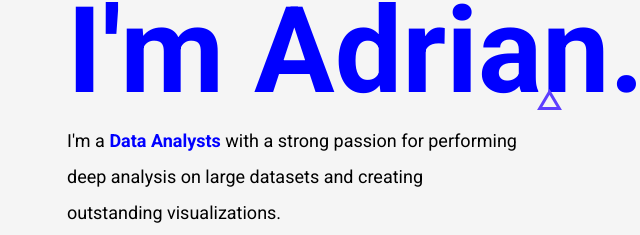
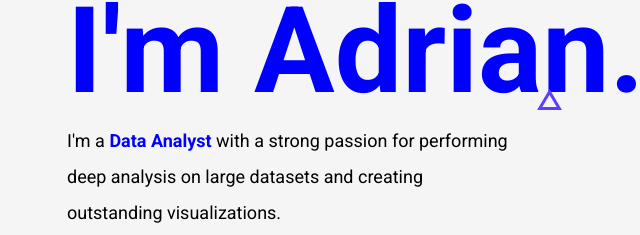
Before and after one commit to ad-adrian/Alexander_Adrian_Porfolio, a plain HTML site: page index.html in a window 1280 px wide. Shown: the part 313-548 px from the top of the page, 103-743 px from the left. Drawn offline with nearby package versions, Linux system fonts and the light colour scheme.

Commit message:
Update index.html

```diff
--- a/index.html
+++ b/index.html
@@ -71,7 +71,7 @@
                 <h1 class="title">Hey</h1>
                 <h1 class="title title--secondary blue ">I'm Adrian.</h1>
 
-                <p class="header__para">I'm a <b><span class="blue">Data Analysts</span></b> with a strong passion for performing deep analysis on large datasets and creating outstanding visualizations.
+                <p class="header__para">I'm a <b><span class="blue">Data Analyst</span></b> with a strong passion for performing deep analysis on large datasets and creating outstanding visualizations.
                 <br>
                     Here's a bit more <b class="click" ><span class="blue" onclick="toggleModal()">about me.</span></b>
                 </p>
```
